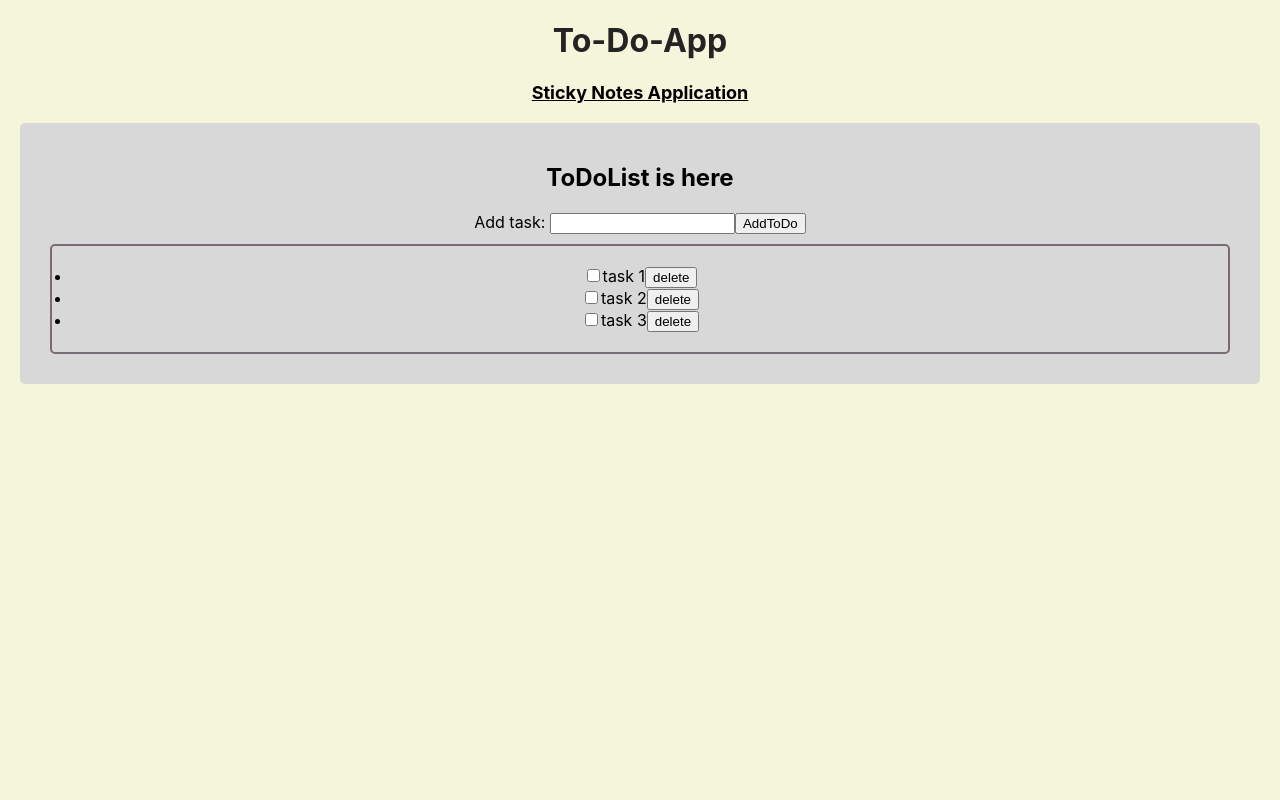
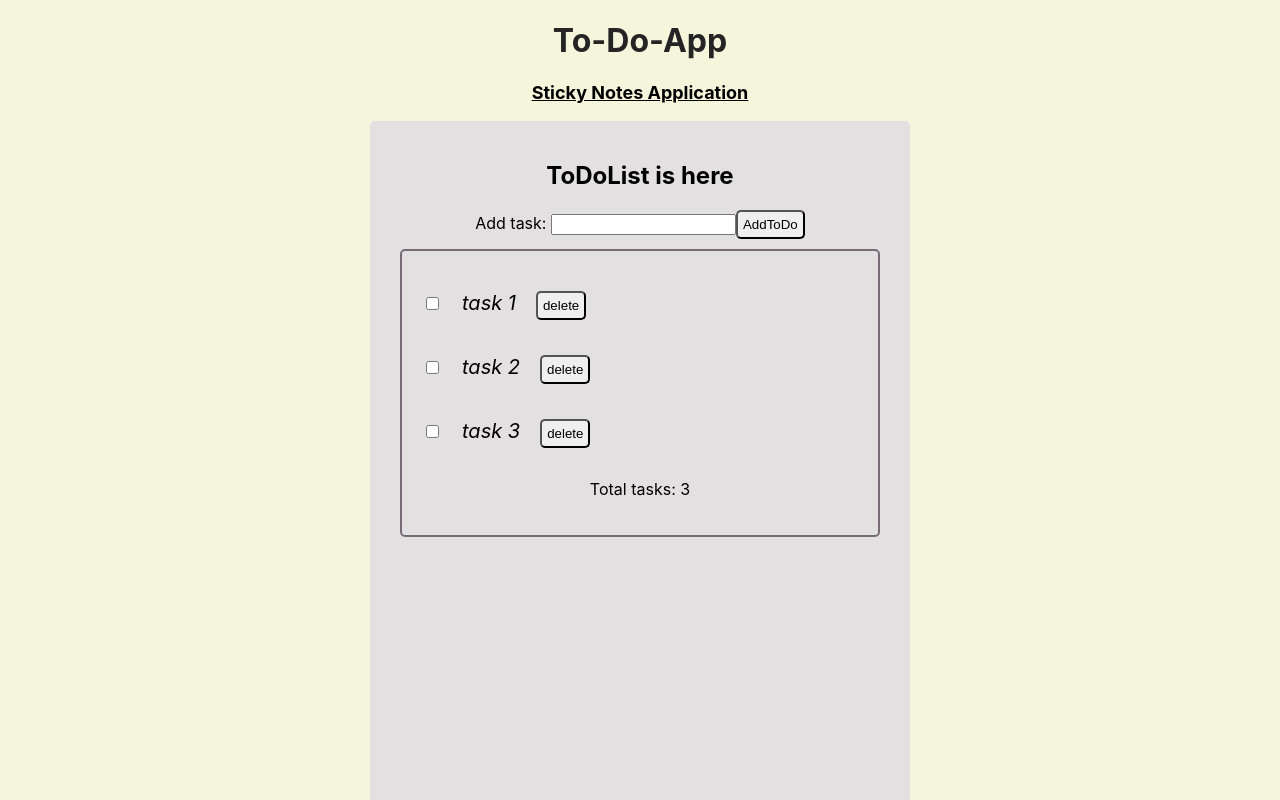
Before and after one commit to piknik1979/todo-app, a React (Create React App) app: page / in a window 1280 px wide. Shown: the top 800 px of the page. Built offline with nearby package versions, Linux system fonts and the light colour scheme.

Commit message:
changed css, Total tasks added

```diff
--- a/src/components/ShowToDo.jsx
+++ b/src/components/ShowToDo.jsx
@@ -1,14 +1,32 @@
-import ToDoList from "./ToDoList"
+const ShowToDo = (props) => {
 
-const ShowToDo = (props) => {
+    const setToDos = props.setToDos
+
+
+    const handleDelete = (event) => {
+
+        const taskToDelete = event.target.value
+        setToDos((currTodos) => {
+            const updatedList = []
+            currTodos.forEach(task => {
+                if (task !== taskToDelete) {
+                    updatedList.push(task)
+                }
+            });
+            return updatedList
+
+        })
+    }
     return <ul>
         { props.name.map((todo) => {
              return <li key={todo}>
-             <input type="checkbox" id="scales" name="scales"></input>
-             {todo}
-             <button>delete</button>
+                       <input type="checkbox" id="scales" name="scales"></input>
+            <label for="scales">{todo}</label>
+
+            <button onClick={handleDelete} value={todo} >delete</button>
         </li>
         })}
+         <p>Total tasks: {props.name.length}</p>
     </ul>
 
 }
--- a/src/components/ToDoList.jsx
+++ b/src/components/ToDoList.jsx
@@ -13,7 +13,7 @@ const ToDoList = () => {
     return <div className='to-do-list'>
         <h2>ToDoList is here</h2>
         <AddToDo setToDos={ setToDos }/>
-        <ShowToDo name={ toDos } />
+        <ShowToDo name={toDos} setToDos={setToDos}/>
     </div>
 
 }
--- a/src/index.css
+++ b/src/index.css
@@ -19,8 +19,11 @@ code {
 }
 
 .to-do-list {
-  background-color: rgb(216, 216, 216);
-  margin: 20px;
+  display: block;
+  margin: auto;
+  max-width: 500px;
+  min-height: 900px;
+  background-color: rgb(226, 224, 224);
   padding: 20px;
   border-radius: 5px;
 }
@@ -37,3 +40,32 @@ ul {
   padding: 20px;
   margin: 10px;
 }
+
+input[type=checkbox]+label {
+  font-style: italic;
+  font-size: 20px;
+  padding: 10px;
+  margin: 10px;
+}
+
+input[type=checkbox]:checked+label {
+  color: #f00;
+  font-style: italic;
+  text-decoration: line-through;
+}
+
+button {
+  border-radius: 5px;
+  cursor: pointer;
+  padding: 5px;
+}
+
+.button:hover {
+  box-shadow: 0 12px 16px 0 rgba(0, 0, 0, 0.24),
+  0 17px 50px 0 rgba(0, 0, 0, 0.19);
+}
+
+li {
+  display: flex;
+  align-items: baseline;
+}
```
